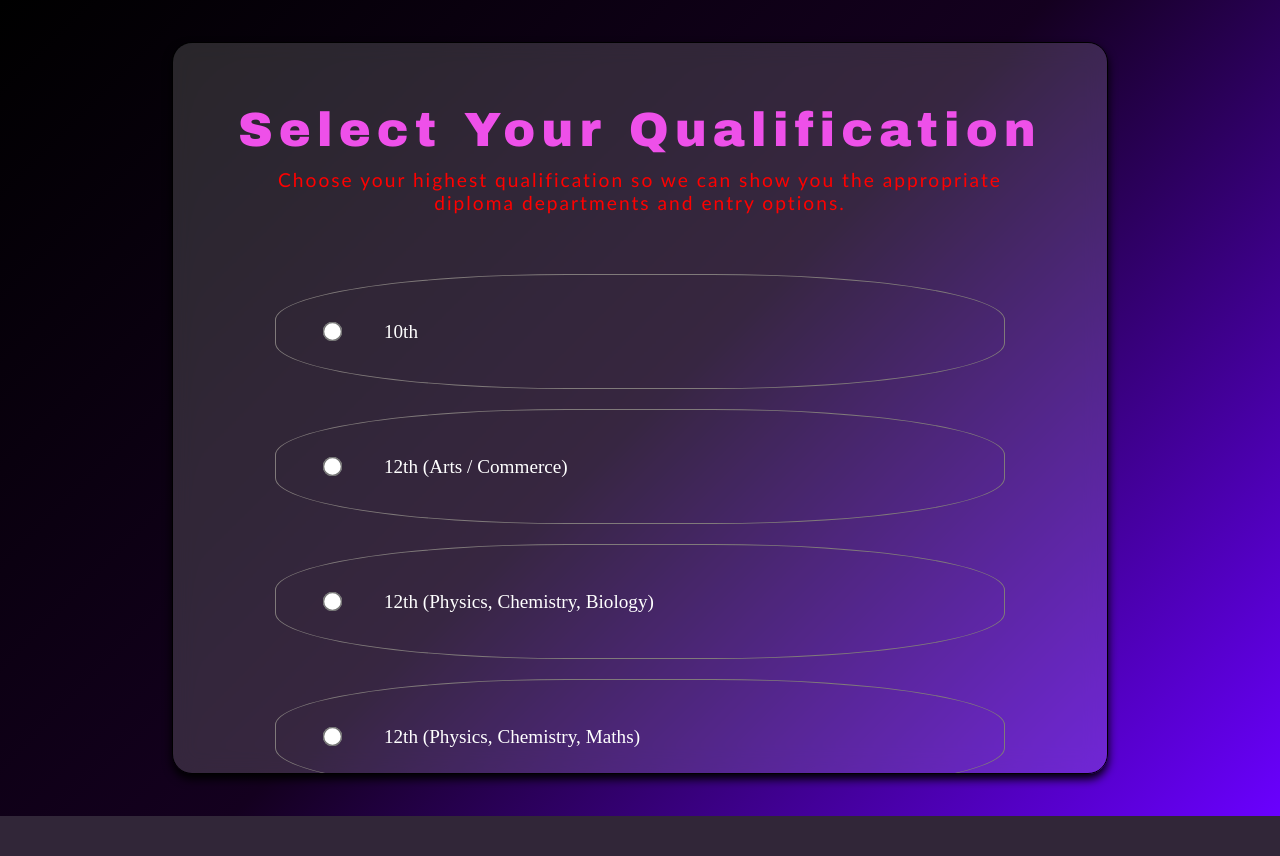
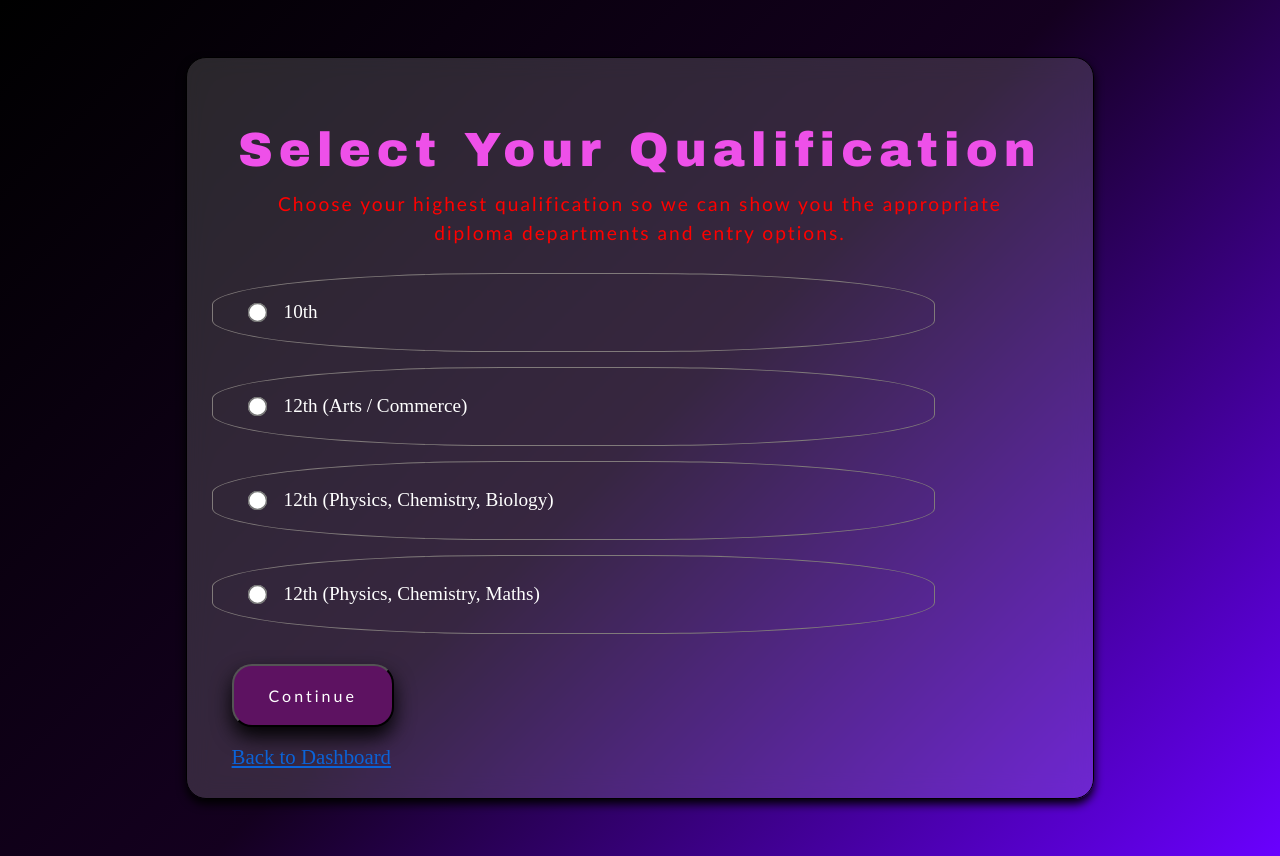
Before and after one commit to YarfaAnayet/course_synergy, a Flask app: page /qualifications in a window 1280 px wide. Before the commit the page ends 816 px from the top, so only its background shows below. Run offline with Flask 3, Linux system fonts and the light colour scheme.

Commit message:
css qual

```diff
--- a/static/style.css
+++ b/static/style.css
@@ -155,20 +155,19 @@ body{
   }
     /* ---------- Qualification page ---------- */
 .containerr{
-    height: 100vh;
+    min-height: 100vh;
     display: flex;
     justify-content: center;
     align-items: center;
+    padding: 20px;
     background-size:auto;
 
 }
 .qualBox{
-    width: 70%;
-    max-width: 900px;
-    padding: 25px;
+    width: 500%;
+    max-width: 70%;
+    padding: 30px 25px;
     height: 85vh;
-    margin: 20px auto;
-    overflow-y: auto;
     background-color: rgba(255, 255, 255, 0.15);
     backdrop-filter: blur(12px);
     -webkit-backdrop-filter: blur(12px);
@@ -187,16 +186,19 @@ body{
 
 .head{
     text-align: center;
+    margin-bottom: 10px;
+    font-weight: bold;
     font-family: Arial black;
-    font-size:clamp(1.7em, 4vw, 2em);
+    font-size:clamp(1.7rem, 4vw, 2rem);
 }
 .head:hover{
-  font-size:clamp(1.8em, 4.2vw, 2.2em);
+  font-size:clamp(1.8rem, 4.2vw, 2.2rem);
 }
 .para{
     font-size:clamp(1rem, 1.5vw, 1.2rem);
     color:red;
-    margin-bottom:60px;
+    margin-bottom:25px;
+    line-height: 1.5;
     text-align: center;
 }
 label{
@@ -232,16 +234,16 @@ label{
 }
 
 #qual-form label {
-display: block;
+display: flex;
+align-items: center;
 width: 80%;
 border-radius: 40%;
-margin: 20px auto;
-padding: 10px;
+margin: 15px 0;
+padding: 12px 18px;
 font-size: clamp(1rem, 1.5vw, 1.2rem);
 color: #ffffff;
 cursor: pointer;
 border: 1px solid rgb(128, 122, 122);
-display: block;
 transition: 0.3s;
 }
 
@@ -259,7 +261,7 @@ box-shadow:0 5px 20px rgba(6, 26, 243, 0.966);
 }
 
 #qual-form input[type="radio"]{
-margin:40px;
+margin:20px;
 transform: scale(1.5);
 }
 /* ---------- TOP NAVBAR Graph ---------- */
```
